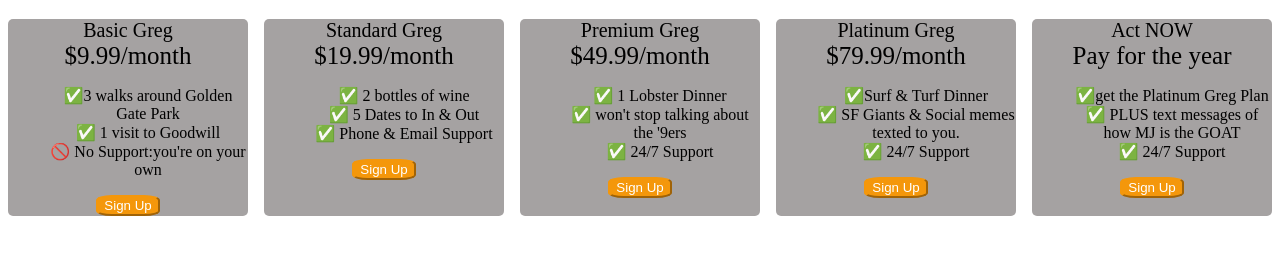
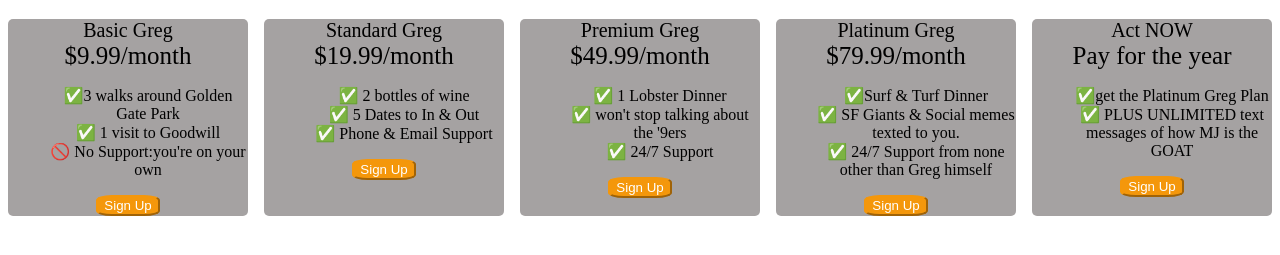
Before and after one commit to MCondes/pricingPlan, a plain HTML site: page index.html in a window 1280 px wide. Shown: the part 61-316 px from the top of the page. Drawn offline with Linux system fonts and the light colour scheme; a web font is replaced by a local one.

Commit message:
Add files via upload

```diff
--- a/index.html
+++ b/index.html
@@ -106,7 +106,7 @@
         <ul class="plan-features">
           <li>✅Surf & Turf Dinner </li>
           <li>✅ SF Giants & Social memes texted to you.</li>
-          <li>✅ 24/7 Support</li>
+          <li>✅ 24/7 Support from none other than Greg himself</li>
         </ul>
         <button class="plan-button">Sign Up</button>
       </div>
@@ -115,8 +115,8 @@
         <div class="plan-price">Pay for the year</div>
         <ul class="plan-features">
           <li>✅get the Platinum Greg Plan </li>
-          <li>✅ PLUS text messages of how MJ is the GOAT</li>
-          <li>✅ 24/7 Support</li>
+          <li>✅ PLUS UNLIMITED text messages of how MJ is the GOAT</li>
+
         </ul>
         <button class="plan-button">Sign Up</button>
       </div>
```
